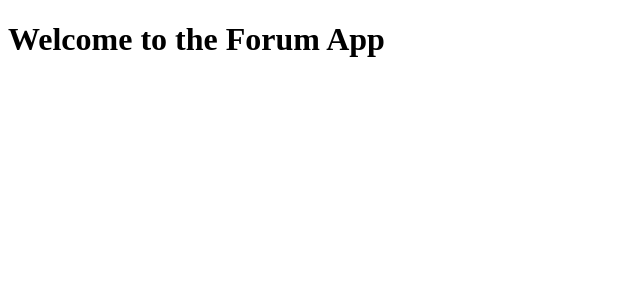
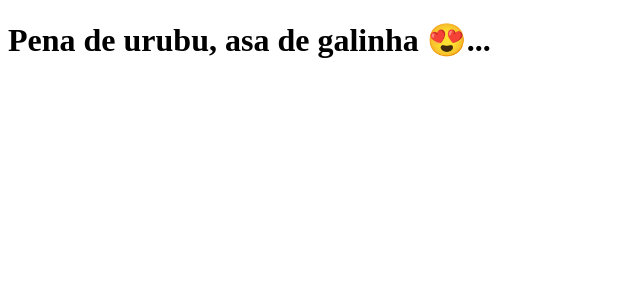
Before and after one commit to yale1995/forum-app, a Next.js app: page / in a window 1280 px wide. Shown: the top 300 px of the page, without its empty margins (0-640 px from the left). Built offline with nearby package versions, Linux system fonts and the light colour scheme.

Commit message:
modifica a frase adicionando um emoji

```diff
--- a/pages/index.js
+++ b/pages/index.js
@@ -1,5 +1,5 @@
 function Home () {
-  return <h1>Welcome to the Forum App</h1>
+  return <h1>Pena de urubu, asa de galinha 😍...</h1>
 }
 
 export default Home;
```
